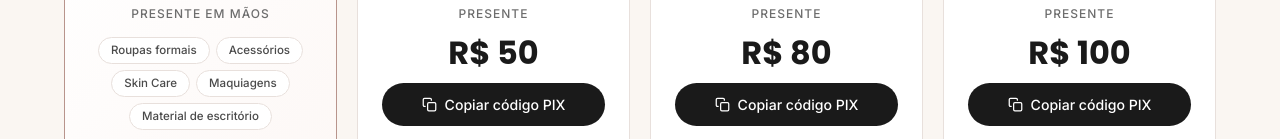
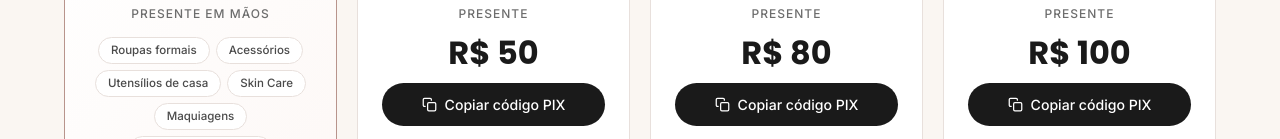
Before and after one commit to ThulioC1/Projetos-Antigravity, a plain HTML site: page Landing-page/presentes.html in a window 1280 px wide. Shown: the part 813-952 px from the top of the page. Drawn offline with Linux system fonts and the light colour scheme.

Commit message:
Adição de sugestões de presentes

```diff
--- a/Landing-page/presentes.html
+++ b/Landing-page/presentes.html
@@ -113,6 +113,7 @@
             <ul class="gift-card__options">
               <li>Roupas formais</li>
               <li>Acessórios</li>
+              <li>Utensílios de casa</li>
               <li>Skin Care</li>
               <li>Maquiagens</li>
               <li>Material de escritório</li>
```
